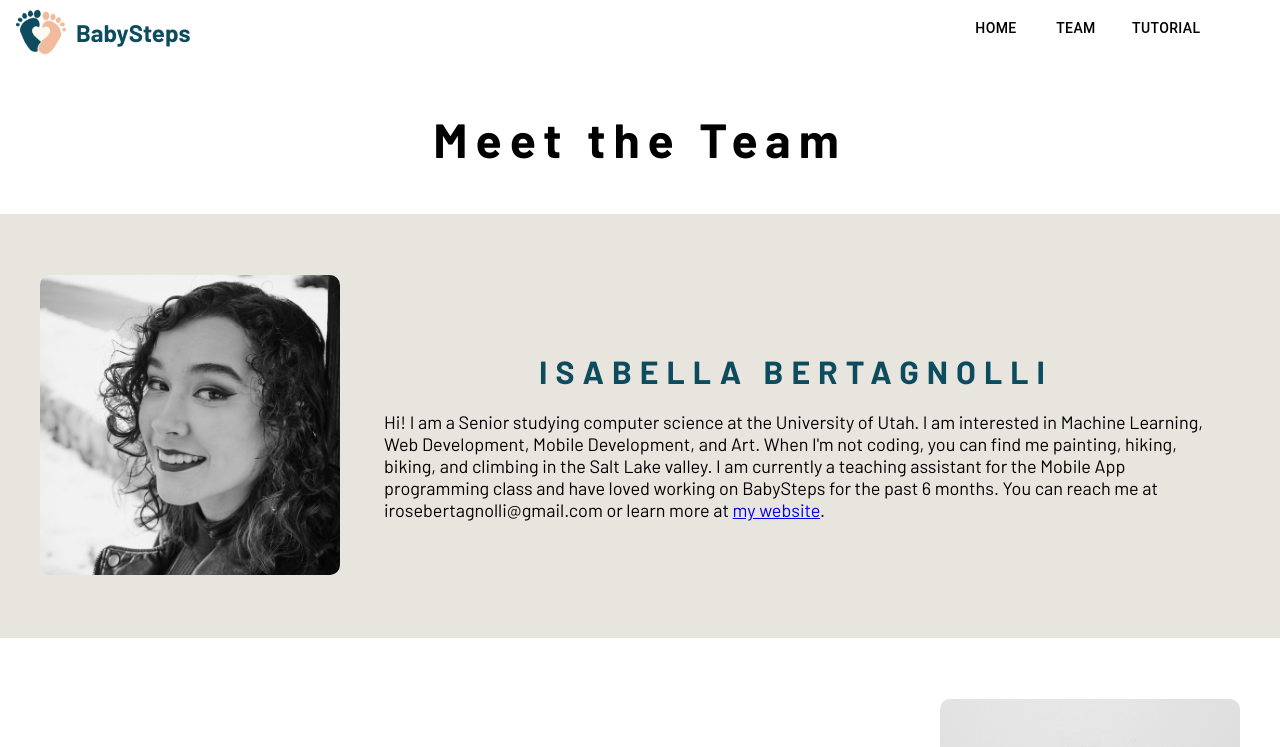
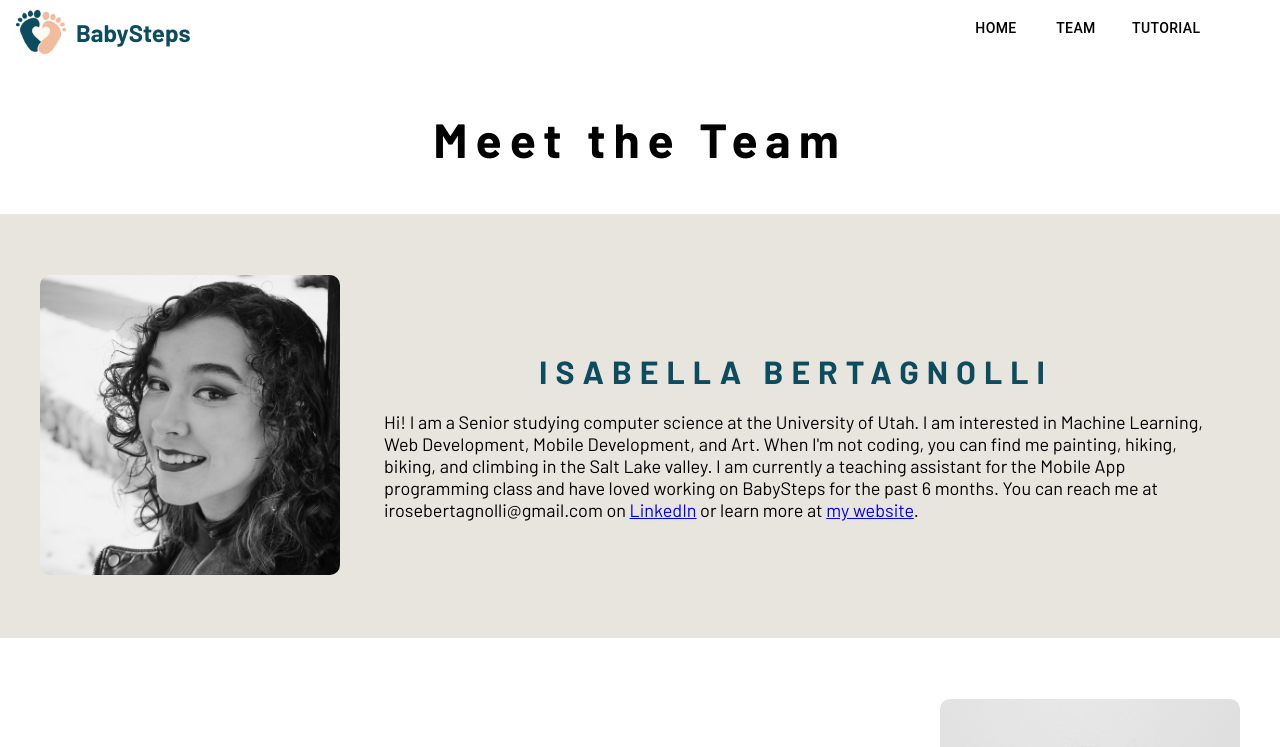
Before and after one commit to ibertagnolli/nextjs-babysteps_website, a Next.js app: page /team in a window 1280 px wide. Shown: the top 747 px of the page. Built offline with nearby package versions, Linux system fonts and the light colour scheme.

Commit message:
updated my bio with linked in

```diff
--- a/pages/team.js
+++ b/pages/team.js
@@ -20,7 +20,7 @@ const TeamMemberPage = () => {
                     imgSrc="/nextjs-babysteps_website/images/selfPortrait.jpg"
                     name="Isabella Bertagnolli"
                 >
-                    Hi! I am a Senior studying computer science at the University of Utah. I am interested in Machine Learning, Web Development, Mobile Development, and Art. When I'm not coding, you can find me painting, hiking, biking, and climbing in the Salt Lake valley. I am currently a teaching assistant for the Mobile App programming class and have loved working on BabySteps for the past 6 months. You can reach me at irosebertagnolli@gmail.com or learn more at <a href="ibertagnolli.github.io">my website</a>.
+                    Hi! I am a Senior studying computer science at the University of Utah. I am interested in Machine Learning, Web Development, Mobile Development, and Art. When I'm not coding, you can find me painting, hiking, biking, and climbing in the Salt Lake valley. I am currently a teaching assistant for the Mobile App programming class and have loved working on BabySteps for the past 6 months. You can reach me at irosebertagnolli@gmail.com on <a href="https://www.linkedin.com/in/isabella-bertagnolli/">LinkedIn</a> or learn more at <a href="https://ibertagnolli.github.io">my website</a>.
                 </TeamMemberHighlight>
                 <TeamMemberHighlight
                     imgSrc="/nextjs-babysteps_website/images/ta_picture.jpg"
```
